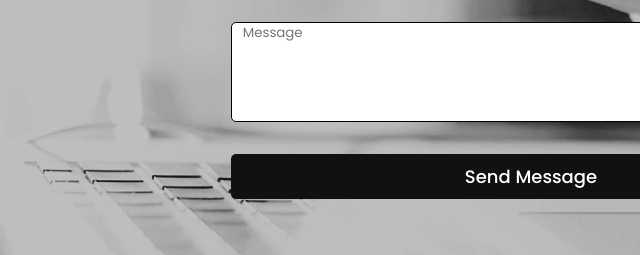
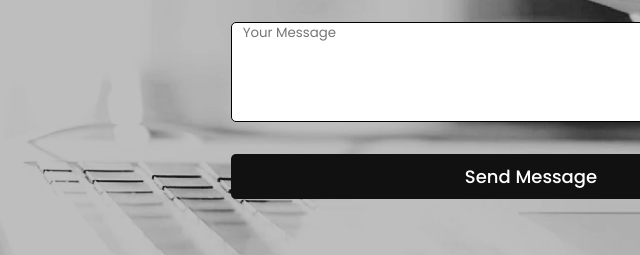
Before and after one commit to maandesign/jmddesign.com, a plain HTML site: page index.html in a window 1280 px wide. Shown: the part 2998-3253 px from the top of the page, 109-749 px from the left. Drawn offline with Linux system fonts and the light colour scheme.

Commit message:
Update index.html

```diff
--- a/index.html
+++ b/index.html
@@ -150,7 +150,7 @@
             <form id="contact-form" method="post" action="contact.php">
             <input type="name" type="text" class="form-control" placeholder="   Your Name" required><br>
             <input type="email" type="email" class="form-control" placeholder="   Your Email" required><br>
-            <textarea name="message" class="form-control" placeholder="   Message" row="4" required></textarea><br>
+            <textarea name="message" class="form-control" placeholder="   Your Message" row="4" required></textarea><br>
             <input type="submit" class="form-control submit" value="Send Message">
             </form>
         </div>
```
